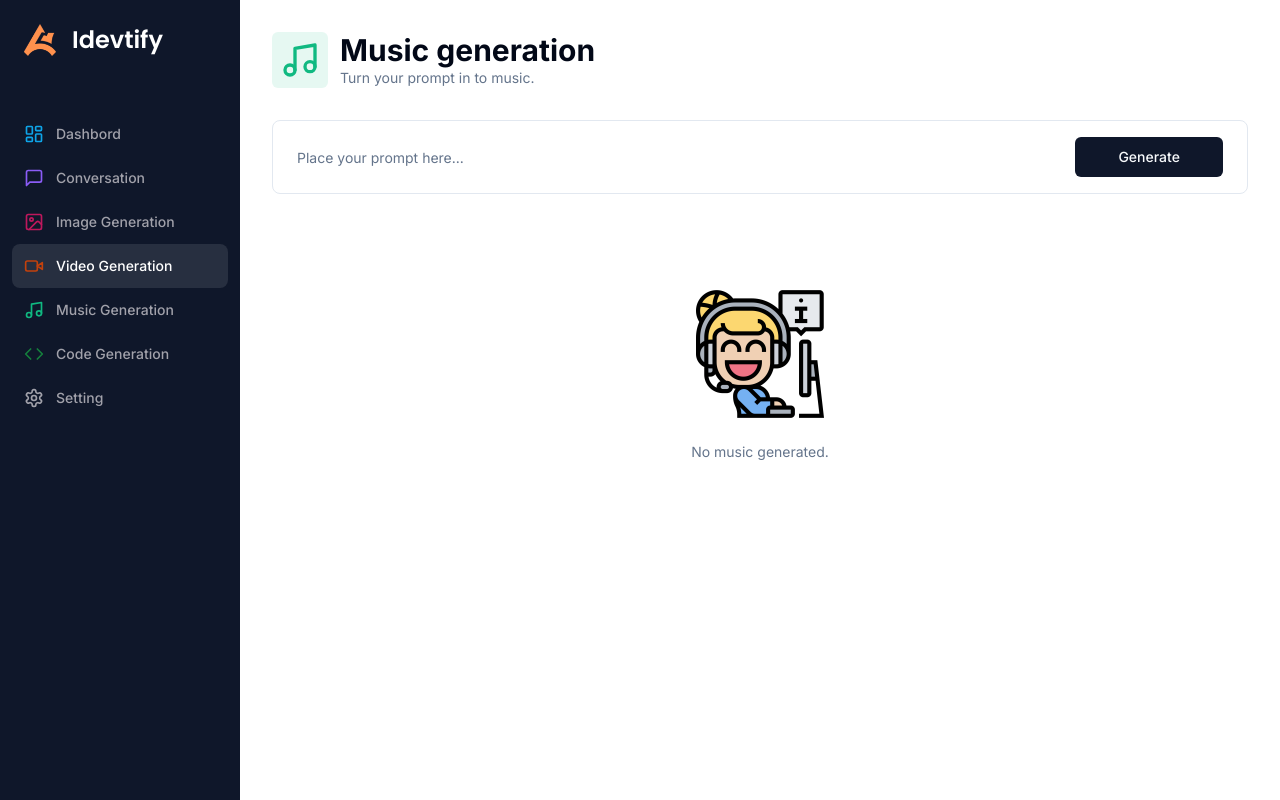
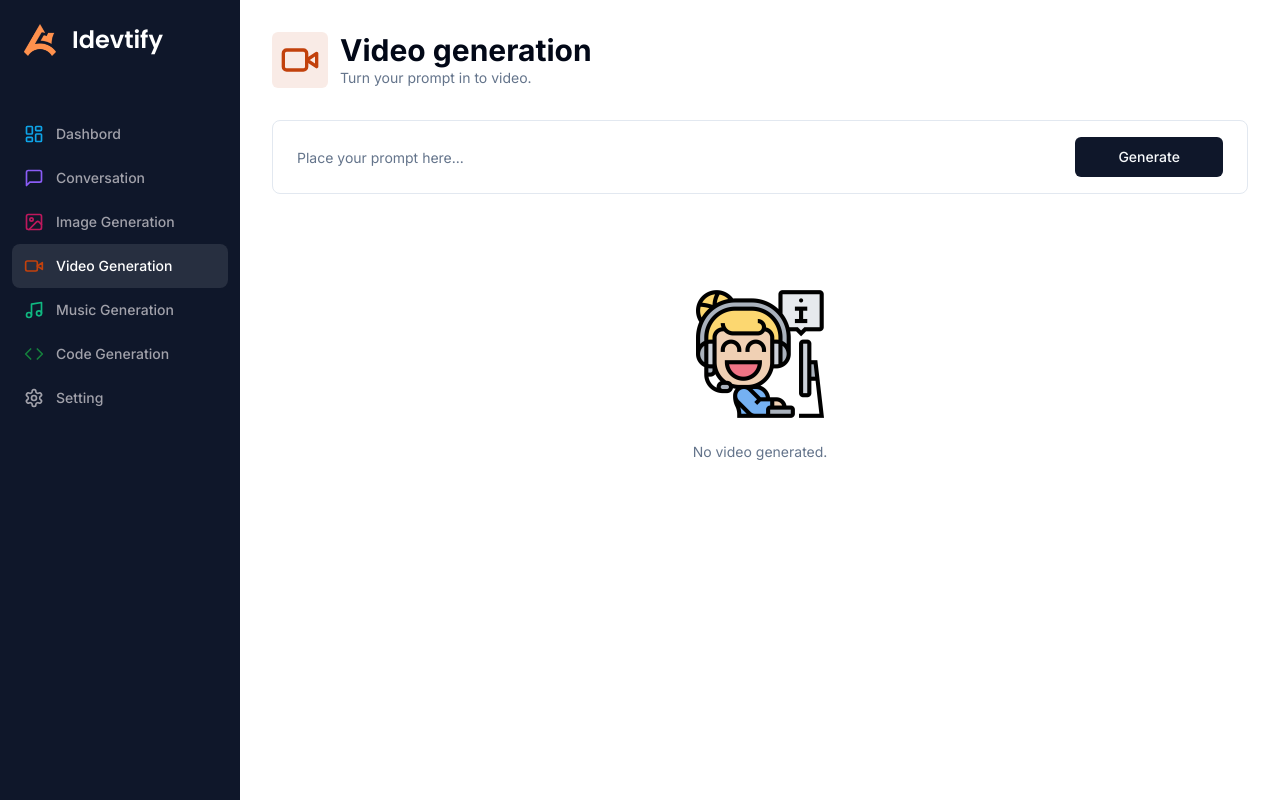
Before and after one commit to aoddy10/idf-saas-ai, a Next.js app: page /video-generation in a window 1280 px wide. Built offline with nearby package versions, Linux system fonts and the light colour scheme.

Commit message:
Create video generation page.

```diff
--- a/app/(dashboard)/(routes)/video-generation/page.tsx
+++ b/app/(dashboard)/(routes)/video-generation/page.tsx
@@ -3,10 +3,9 @@
 import { useRouter } from "next/navigation";
 import { useState } from "react";
 import axios from "axios";
-import type { ChatMessageProps } from "@/lib/types";
 
 // icon
-import { Music } from "lucide-react";
+import { Video, VideoIcon } from "lucide-react";
 
 // form
 import { useForm } from "react-hook-form";
@@ -22,11 +21,11 @@
 import { Empty } from "@/components/empty";
 import { Loader } from "@/components/loader";
 
-const MusicPage = () => {
+const VideoPage = () => {
   const router = useRouter();
 
   //   TODO: need to user Chat
-  const [music, setMusic] = useState<String>();
+  const [video, setVideo] = useState<String>();
 
   const form = useForm<z.infer<typeof formSchema>>({
     resolver: zodResolver(formSchema),
@@ -39,12 +38,12 @@
 
   const onSubmit = async (values: z.infer<typeof formSchema>) => {
     try {
-      setMusic(undefined);
+      setVideo(undefined);
 
       //   get request to api
-      const response = await axios.post("/api/music", values);
+      const response = await axios.post("/api/video", values);
 
-      setMusic(response.data.audio);
+      setVideo(response.data[0]);
 
       //   input is clear
       form.reset();
@@ -59,11 +58,11 @@
   return (
     <div>
       <Heading
-        title="Music generation"
-        description="Turn your prompt in to music."
-        icon={Music}
-        iconColor="text-emerald-500"
-        bgColor="bg-emerald-500/10"
+        title="Video generation"
+        description="Turn your prompt in to video."
+        icon={VideoIcon}
+        iconColor="text-orange-700"
+        bgColor="bg-orange-700/10"
       />
 
       <div className="px-4 lg:px-8">
@@ -102,11 +101,14 @@
               <Loader />
             </div>
           )}
-          {!music && !isLoading && <Empty label="No music generated." />}
-          {music && (
-            <audio controls className="w-full mt-8">
-              <source src={music as string} />
-            </audio>
+          {!video && !isLoading && <Empty label="No video generated." />}
+          {video && (
+            <video
+              controls
+              className="w-full aspect-video mt-8 rounded-lg border bg-black"
+            >
+              <source src={video as string} />
+            </video>
           )}
         </div>
       </div>
@@ -114,4 +116,4 @@
   );
 };
 
-export default MusicPage;
+export default VideoPage;
--- /dev/null
+++ b/app/api/video/route.ts
@@ -0,0 +1,41 @@
+import config from '@/lib/config'
+import { auth } from "@clerk/nextjs";
+import { NextResponse } from "next/server";
+import Replicate from 'replicate'
+
+const replicate = new Replicate({
+    auth: config.replicateApiToken || ''
+})
+
+export const POST = async (req: Request) => {
+    try {
+        const {userId} = auth();
+        const body = await req.json();
+        const {prompt} = body;
+
+        if (!userId) {
+            return new NextResponse("Unauthorized", {status: 401})
+        }
+
+        if (!prompt) {
+            return new NextResponse("Prompt are required", {status: 400})
+        }
+
+        // get result from api
+        const response = await replicate.run(
+  "anotherjesse/zeroscope-v2-xl:9f747673945c62801b13b84701c783929c0ee784e4748ec062204894dda1a351",
+  {
+    input: {
+      prompt: prompt
+    }
+  }
+);
+
+        return NextResponse.json(response)
+
+    } catch (error) {
+        console.log(("[VIDEO_ERROR] " + error))
+        return new NextResponse("Internal error", {status: 500});
+    }
+
+}
```
